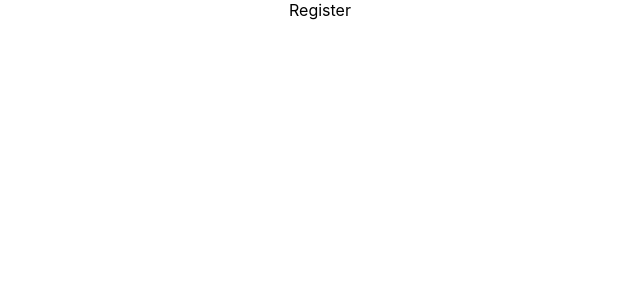
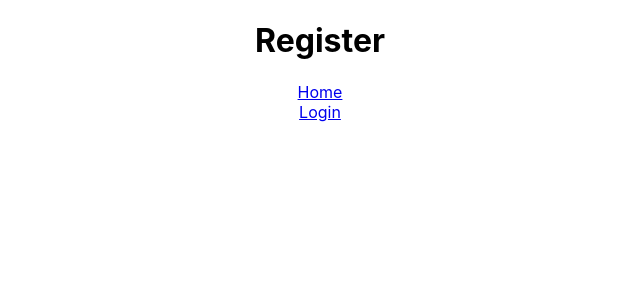
Before and after one commit to kpakula/ig-react, a React (Create React App) app: page /register in a window 1280 px wide. Shown: the top 300 px of the page, without its empty margins (320-960 px from the left). Built offline with nearby package versions, Linux system fonts and the light colour scheme.

Commit message:
Created redirection home login registration

```diff
--- a/src/components/Home.js
+++ b/src/components/Home.js
@@ -1,11 +1,21 @@
-import React from 'react'
+import React from "react";
+import { Link } from "react-router-dom";
 
 function Home() {
-    return (
-        <div>
-            Home
-        </div>
-    )
+  return (
+    <div className="home">
+    <h1>Home</h1>
+      <div>
+        <Link to="/">Home</Link>
+      </div>
+      <div>
+        <Link to="/login">Login</Link>
+      </div>
+      <div>
+        <Link to="/register">Register</Link>
+      </div>
+    </div>
+  );
 }
 
-export default Home
+export default Home;
--- a/src/components/Login.js
+++ b/src/components/Login.js
@@ -1,11 +1,18 @@
-import React from 'react'
+import React from "react";
+import { Link } from "react-router-dom";
 
 function Login() {
-    return (
-        <div>
-            Login
-        </div>
-    )
+  return (
+    <div>
+      <h1>Login</h1>
+      <div>
+        <Link to="/">Home</Link>
+      </div>
+      <div>
+        <Link to="/register">Register</Link>
+      </div>
+    </div>
+  );
 }
 
-export default Login
+export default Login;
--- a/src/components/Register.js
+++ b/src/components/Register.js
@@ -1,11 +1,18 @@
-import React from 'react'
+import React from "react";
+import { Link } from "react-router-dom";
 
 function Register() {
-    return (
-        <div>
-            Register
-        </div>
-    )
+  return (
+    <div>
+      <h1>Register</h1>
+      <div>
+        <Link to="/">Home</Link>
+      </div>
+      <div>
+          <Link to="/login">Login</Link>
+      </div>
+    </div>
+  );
 }
 
-export default Register
+export default Register;
```
